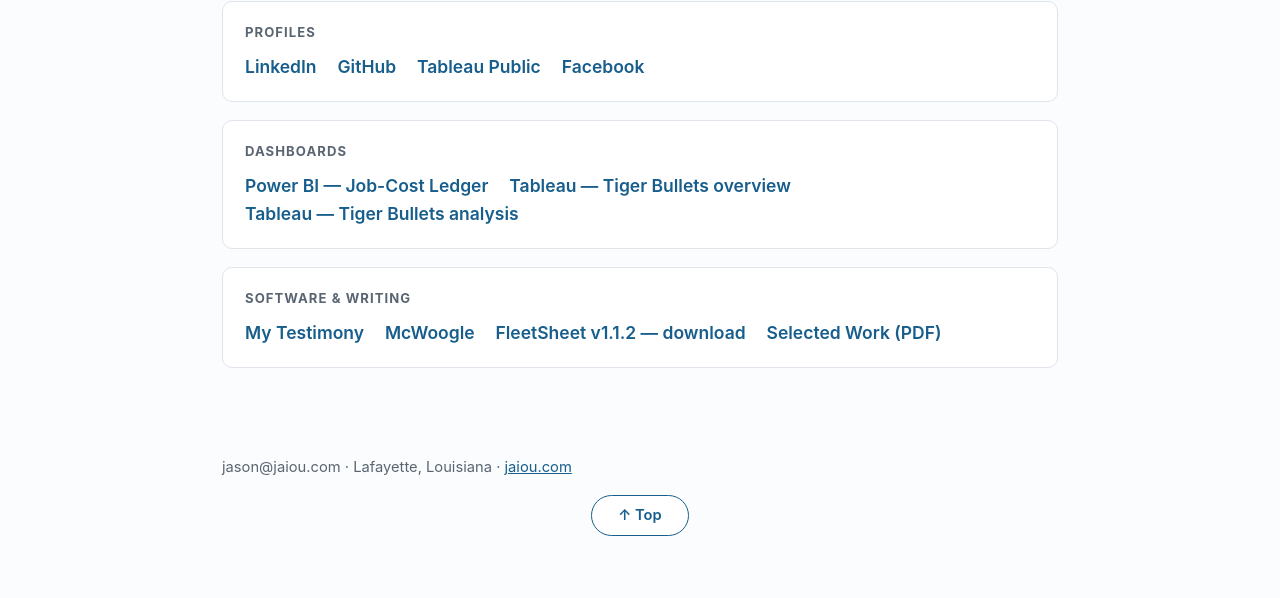
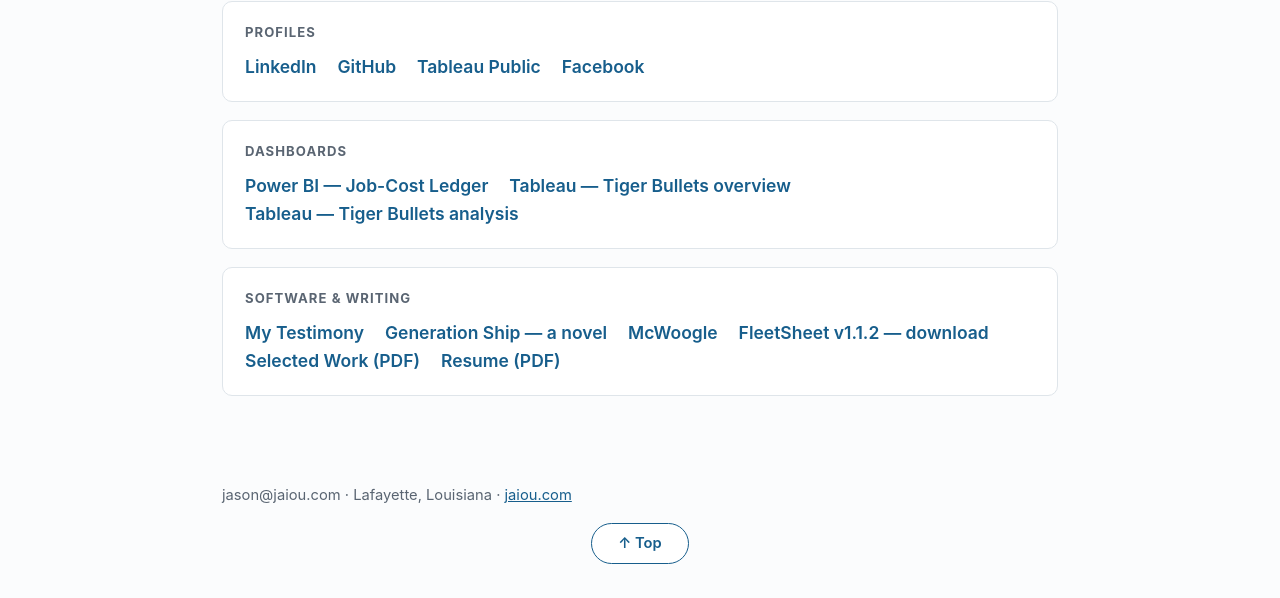
Before and after one commit to jrmcw-source/jrmcw-source.github.io, a plain HTML site: page links.html in a window 1280 px wide. Shown: the part 302-900 px from the top of the page. Before the commit the page ends 872 px from the top, so only its background shows below. Drawn offline with Linux system fonts and the light colour scheme; animation ran at ten frames a second.

Commit message:
Links: add Generation Ship novel and Resume (PDF)

```diff
--- a/links.html
+++ b/links.html
@@ -35,7 +35,7 @@
 </div>
 <div class="card">
 <p class="tag">Software &amp; writing</p>
-<p class="links"><a href="https://docs.google.com/document/d/e/2PACX-1vSVlES25pteHAsjJVk8TCX1lqUkzy6IpMr2oVAkt9U4C-_L0dct6Oyzc_87XHaGsgzNgRhpoxXQ3ANa/pub" target="_blank" rel="noopener">My Testimony</a> <a href="https://mcwoogle.com" target="_blank" rel="noopener">McWoogle</a> <a href="https://github.com/jrmcw-source/FleetSheet/releases/tag/v1.1.2" target="_blank" rel="noopener">FleetSheet v1.1.2 — download</a> <a href="https://github.com/jrmcw-source/jrmcw-source/blob/main/Selected-Work.pdf" target="_blank" rel="noopener">Selected Work (PDF)</a></p>
+<p class="links"><a href="https://docs.google.com/document/d/e/2PACX-1vSVlES25pteHAsjJVk8TCX1lqUkzy6IpMr2oVAkt9U4C-_L0dct6Oyzc_87XHaGsgzNgRhpoxXQ3ANa/pub" target="_blank" rel="noopener">My Testimony</a> <a href="https://lowshelf.gumroad.com/l/generationship" target="_blank" rel="noopener">Generation Ship — a novel</a> <a href="https://mcwoogle.com" target="_blank" rel="noopener">McWoogle</a> <a href="https://github.com/jrmcw-source/FleetSheet/releases/tag/v1.1.2" target="_blank" rel="noopener">FleetSheet v1.1.2 — download</a> <a href="https://github.com/jrmcw-source/jrmcw-source/blob/main/Selected-Work.pdf" target="_blank" rel="noopener">Selected Work (PDF)</a> <a href="Jason-McWhirter-Resume.pdf" target="_blank" rel="noopener">Resume (PDF)</a></p>
 </div>
 </main>
 <footer><p>jason@jaiou.com · Lafayette, Louisiana · <a href="index.html">jaiou.com</a></p><p class="topwrap"><a class="totop" href="#top">↑ Top</a></p></footer>
```
